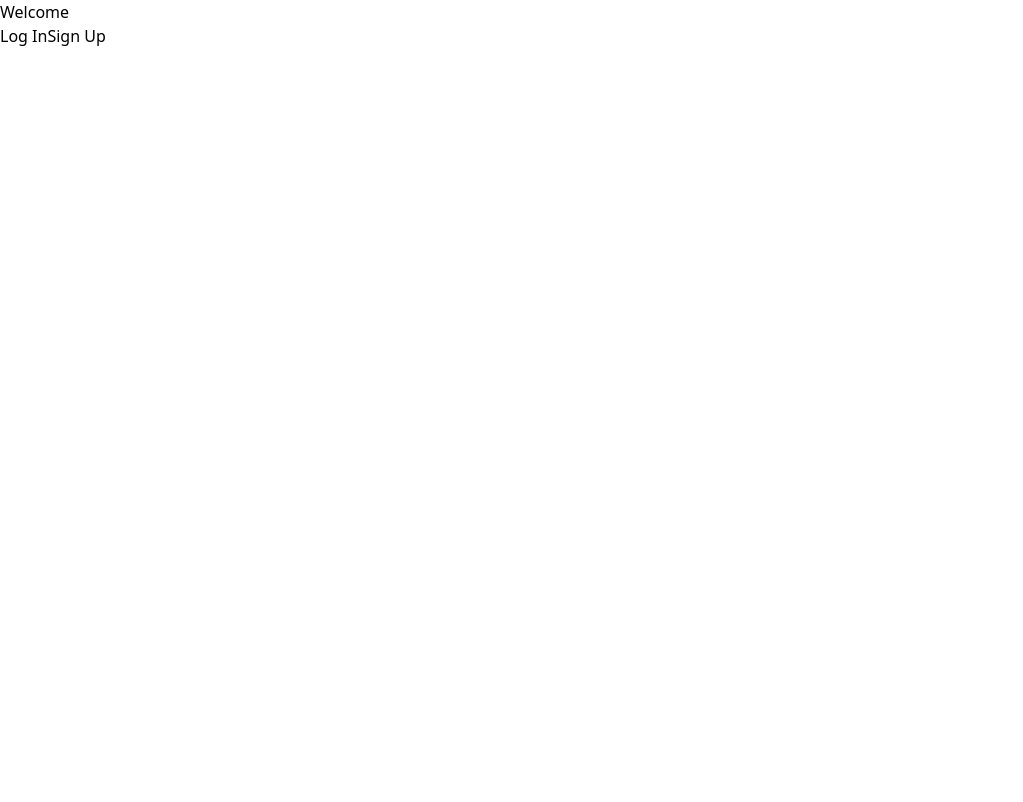
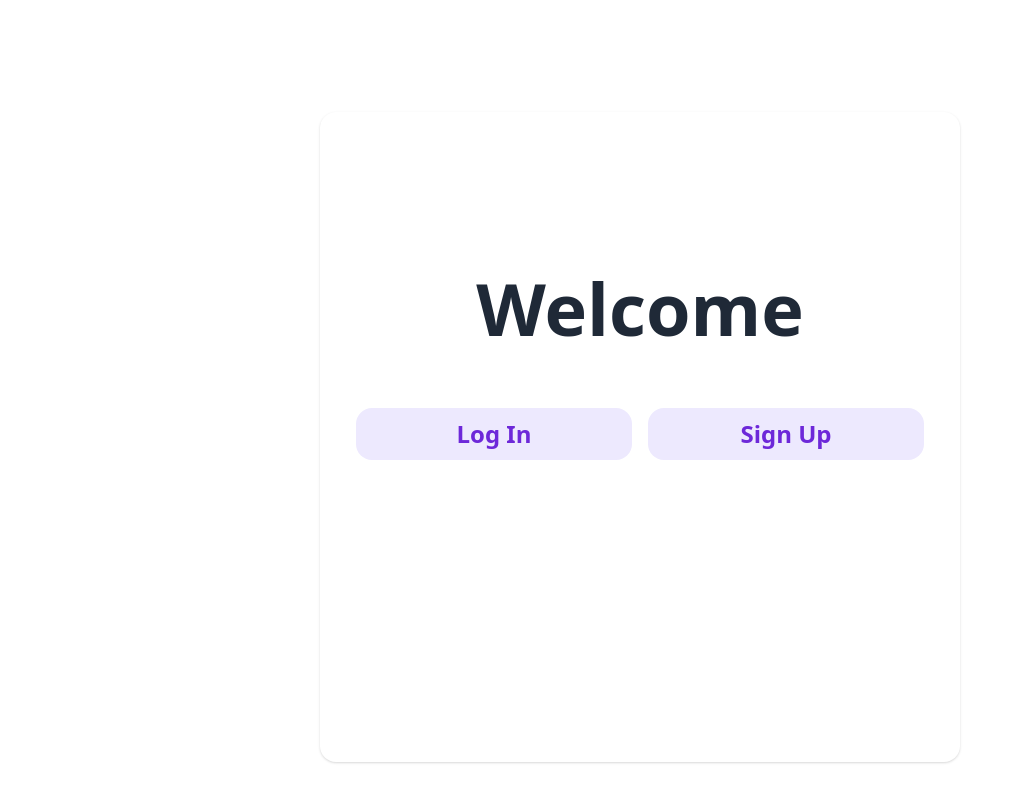
Before and after one commit to Jcheahh/TodoList-old, a React (Create React App) app: page / in a window 1280 px wide. Shown: the top 802 px of the page, without its empty margins (0-1023 px from the left). Built offline with nearby package versions, Linux system fonts and the light colour scheme.

Commit message:
Add tailwind on landing page

```diff
--- a/src/component/LandingPage.jsx
+++ b/src/component/LandingPage.jsx
@@ -5,10 +5,16 @@ import {
 
 export default function LandingPage() {
     return (
-        <>
-            <h1>Welcome</h1>
-            <Link to="/login">Log In</Link>
-            <Link to="/sign-up">Sign Up</Link>
-        </>
+        <div className="App shadow font-sans px-9 py-16 flex justify-start flex-col w-4/6 max-w-screen-sm bg-white mx-auto my-28 rounded-2xl">
+            <h1 className="font-bold text-7xl text-gray-800 text-center mt-24">Welcome</h1>
+            <div className="text-center flex space-x-4 mt-16">
+                <div className="flex-1 text-2xl bg-purple-100 focus:outline-none text-sm py-2.5 px-8 rounded-2xl font-bold hover:bg-purple-600 hover:text-purple-100 text-purple-700 transform self-center">
+                    <Link to="/login">Log In</Link>
+                </div>
+                <div className="flex-1 text-2xl bg-purple-100 focus:outline-none text-sm py-2.5 px-8 rounded-2xl font-bold hover:bg-purple-600 hover:text-purple-100 text-purple-700 transform self-center">
+                    <Link to="/sign-up">Sign Up</Link>
+                </div>
+            </div>
+        </div>
     );
 }
```
